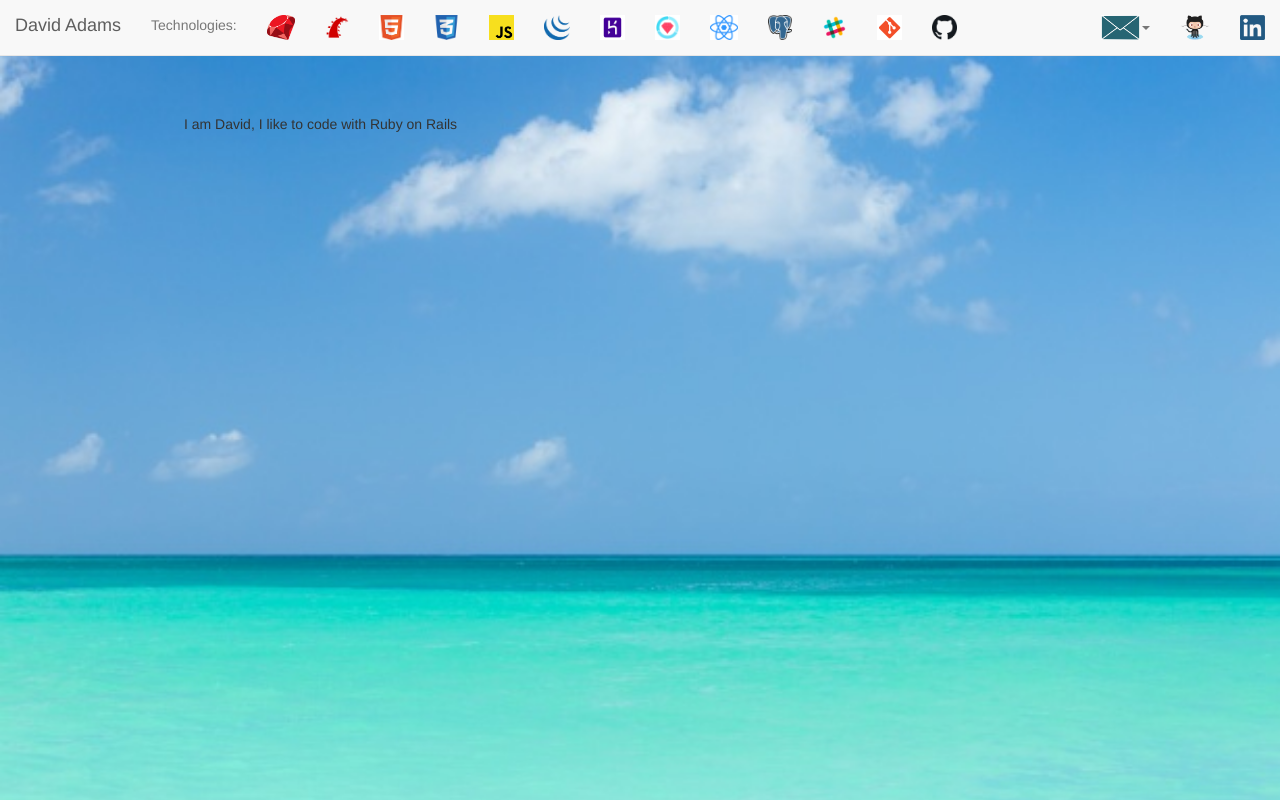
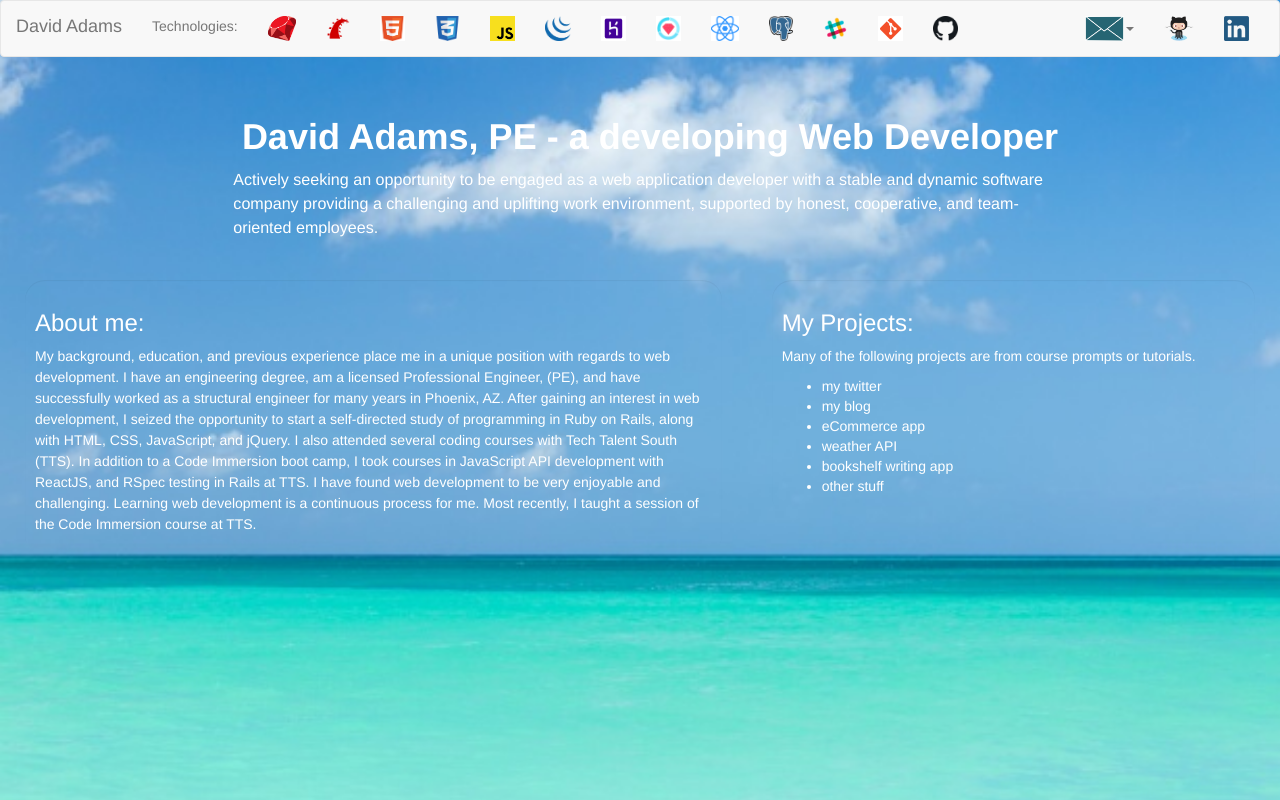
Before and after one commit to DavidPAdams/David_P_Adams, a plain HTML site: page index.html in a window 1280 px wide. Drawn offline with nearby package versions, Linux system fonts and the light colour scheme.

Commit message:
started content

```diff
--- a/assets/stylesheets/pageStyle.css
+++ b/assets/stylesheets/pageStyle.css
@@ -2,6 +2,10 @@ body, html {
   height: 100%;
   margin: 0;
   font-family: Arial;
+}
+
+body {
+  background: transparent;
 }
 
 .bg {
@@ -16,10 +20,25 @@ body, html {
   background-repeat: no-repeat;
   background-size: cover;
 }
-p {
-  padding: 10%;
+
+div.col {
+  background-color: rgba(255, 255, 255, 0.0);
+  border-radius: 20px;
+  padding: 10px;
+  margin: 10px;
+  color: white;
+  border: none;
 }
 
 .logos {
   height: 25px;
 }
+
+p#objective {
+  font-size: 1.15em;
+  line-height: 1.5em;
+}
+
+p#background {
+  line-height: 1.5em;
+}
--- a/index.html
+++ b/index.html
@@ -8,7 +8,8 @@
 	<title>David Adams</title>
 </head>
 <body>
-	<nav class="navbar navbar-default navbar-fixed-top">
+	<div class="bg">
+	<nav class="navbar navbar-default">
 	  <div class="container-fluid">
 	    <!-- Brand and toggle get grouped for better mobile display -->
 	    <div class="navbar-header">
@@ -54,10 +55,37 @@
 	    </div>
 	  </div>
 	</nav>
-	<div class='bg'>
-		<div class="container">
-
-			<p>I am David, I like to code with Ruby on Rails</p>
+		<div class="container-fluid">
+			<div class="row">
+				<div class="col-md-2"></div>
+				<div class="col col-md-8">
+					<center><h1><strong>David Adams, PE - a developing Web Developer</strong></h1></center>
+					<p id="objective">Actively seeking an opportunity to be engaged as a web application developer with a stable and dynamic software company providing a challenging and uplifting work environment, supported by honest, cooperative, and team-oriented employees.</p>
+				</div>
+				<div class="col-md-2"></div>
+			</div>
+			<div class="row">
+				<div class="col-md-7">
+					<div class="col well">
+					<h3>About me:</h3>
+					<p id="background">My background, education, and previous experience place me in a unique position with regards to web development. I have an engineering degree, am a licensed Professional Engineer, (PE), and have successfully worked as a structural engineer for many years in Phoenix, AZ. After gaining an interest in web development, I seized the opportunity to start a self-directed study of programming in Ruby on Rails, along with HTML, CSS, JavaScript, and jQuery. I also attended several coding courses with Tech Talent South (TTS). In addition to a Code Immersion boot camp, I took courses in JavaScript API development with ReactJS, and RSpec testing in Rails at TTS. I have found web development to be very enjoyable and challenging. Learning web development is a continuous process for me. Most recently, I taught a session of the Code Immersion course at TTS.</p>
+					</div>
+				</div>
+				<div class="col-md-5">
+					<div class="col well">
+					<h3>My Projects:</h3>
+					<p>Many of the following projects are from course prompts or tutorials.</p>
+					<ul>
+						<li>my twitter</li>
+						<li>my blog</li>
+						<li>eCommerce app</li>
+						<li>weather API</li>
+						<li>bookshelf writing app</li>
+						<li>other stuff</li>
+					</ul>
+					</div>
+				</div>
+			</div>
 		</div>
 	</div>
   <script src="https://ajax.googleapis.com/ajax/libs/jquery/3.3.1/jquery.min.js"></script>
```
